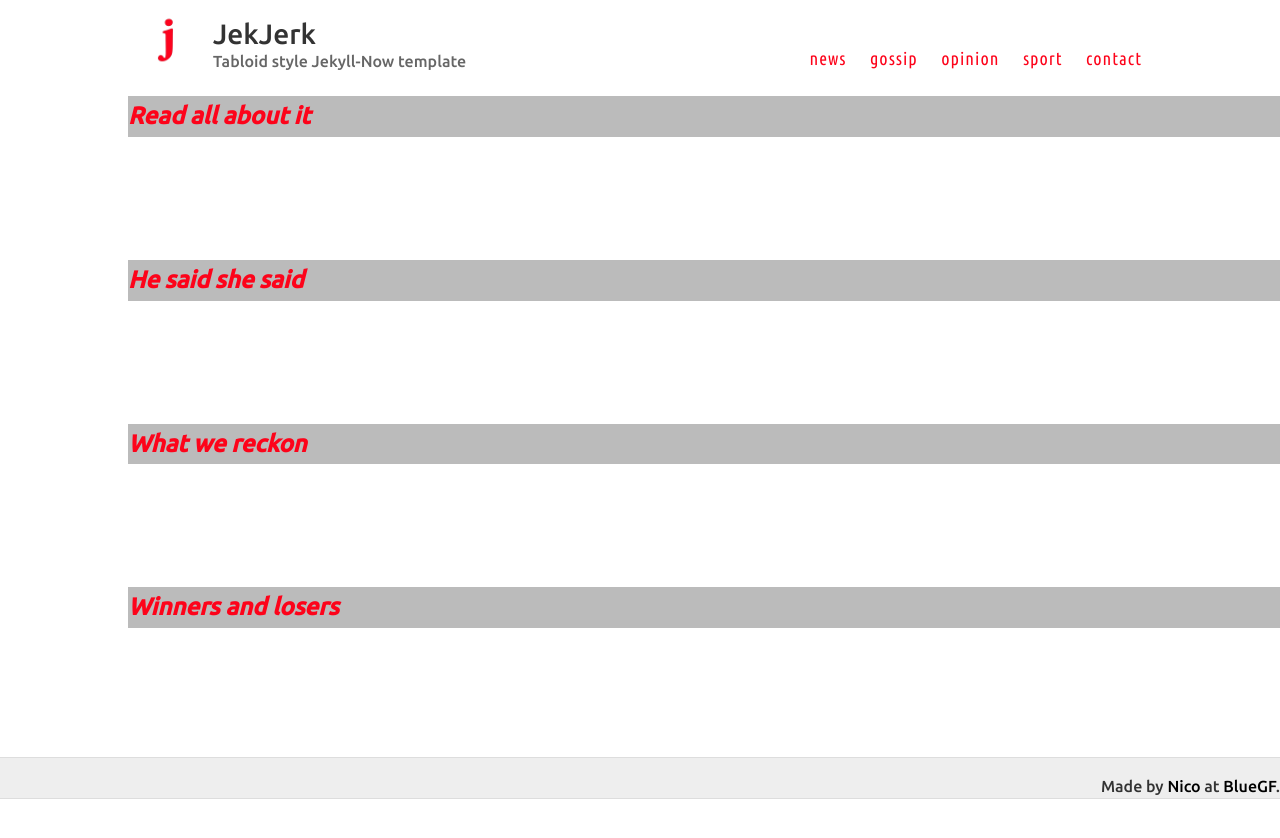
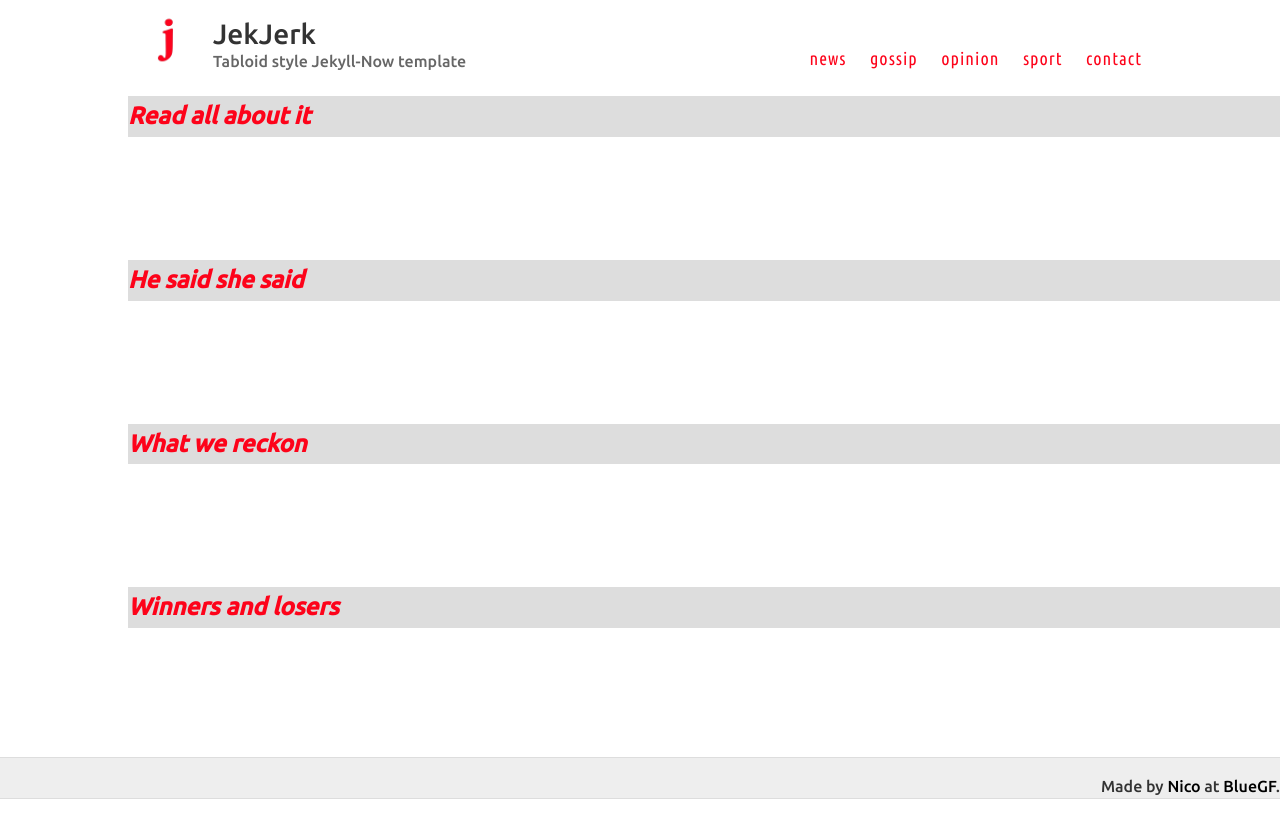
Before and after one commit to nicoboyce/jekjerk, a Jekyll site: the page built from index.html, in a window 1280 px wide. Shown: the top 838 px of the page. Built offline with Jekyll 4.4.1, drawn with Linux system fonts in a browser that asks for light colours.

Commit message:
Mr Hyde was here …

```diff
--- a/index.html
+++ b/index.html
@@ -7,7 +7,7 @@ layout: default
 {% assign col = collection.label %}
 <div class="desktopfix">&nbsp;
 </div>
-<div class="collheader" style="background: #bbbbbb;"><a id="{{ col }}">
+<div class="collheader" style="background: #dddddd; width:100%;"><a id="{{ col }}">
 <h2 style="color:#fd031a;"><i>{{ collection.header }}</i></h2></a>
 </div>
 
```
